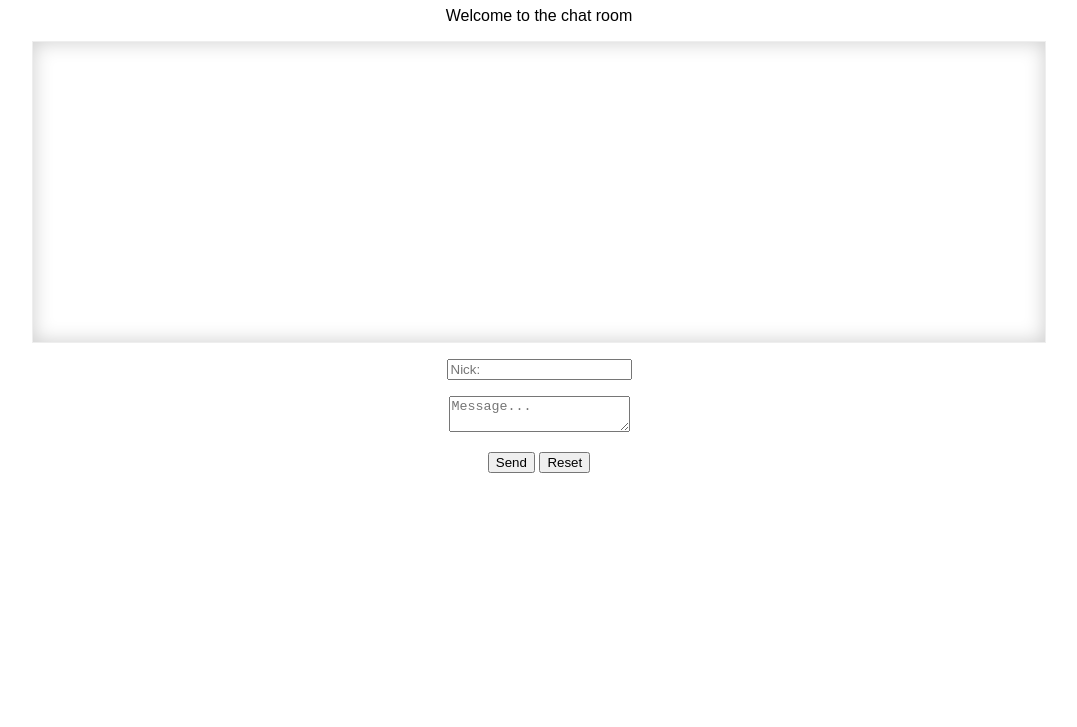
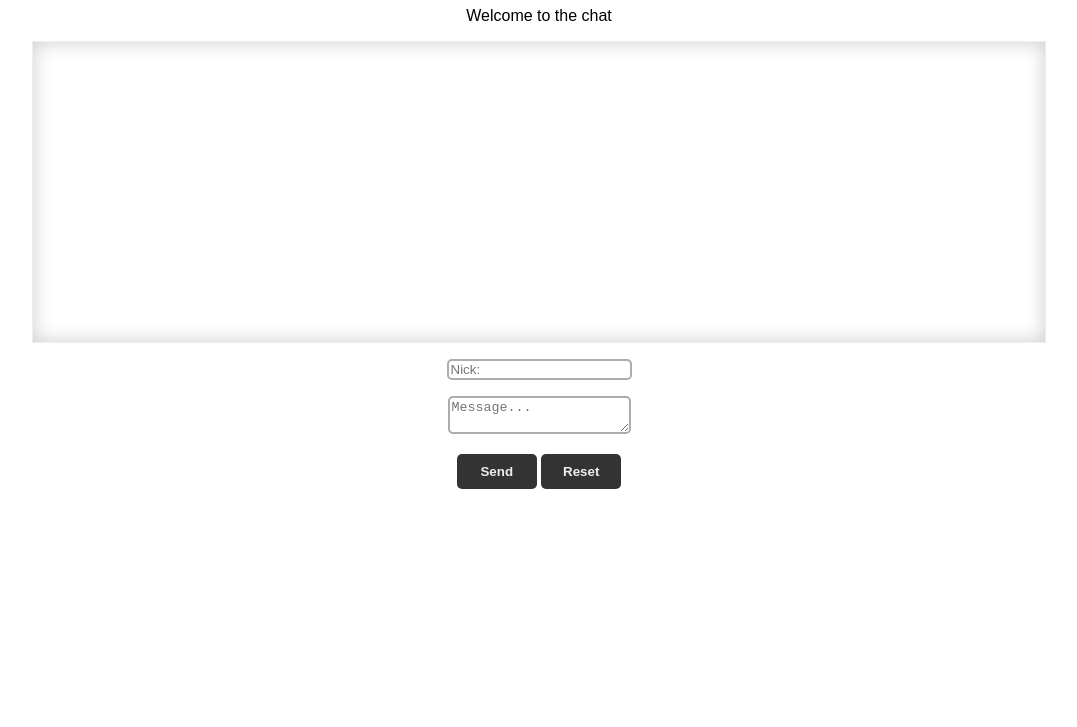
Before and after one commit to JhonathanMusa/chat_socket_io, a website: page client/index.html in a window 1280 px wide. Shown: the part 73-800 px from the top of the page, without its empty margins (101-1178 px from the left). Drawn offline with nearby package versions, Linux system fonts and the light colour scheme; no server answers.

Commit message:
change messages background

```diff
--- a/client/index.html
+++ b/client/index.html
@@ -4,14 +4,14 @@
     <meta charset="UTF-8" />
     <meta name="viewport" content="width=device-width, initial-scale=1.0" />
     <title>Document</title>
-    <link rel="stylesheet" href="style.css">
+    <link rel="stylesheet" href="style.css" />
     <script type="text/javascript" src="/socket.io/socket.io.js"></script>
   </head>
   <body>
     <div id="container">
-      <h1>Private chat room</h1>
+      <h1>Private Chat Room</h1>
 
-      <p>Welcome to the chat room</p>
+      <p>Welcome to the chat</p>
 
       <div id="messages"></div>
 
@@ -23,8 +23,8 @@
           <textarea id="text" placeholder="Message..."></textarea>
         </p>
         <p>
-          <input type="submit" value="Send" />
-          <input type="reset" value="Reset" />
+          <input type="submit" value="Send" id="send_btn" />
+          <input type="reset" value="Reset" id="send_btn" />
         </p>
       </form>
     </div>
--- a/client/style.css
+++ b/client/style.css
@@ -24,7 +24,32 @@ body {
   margin: 0 auto;
   margin-top: 20px;
   padding: 5px;
+  border-radius: 10px;
+  border: 1px solid #ccc;
+  /* background: rgb(116, 197, 147); */
+  background: linear-gradient(to left, rgb(119, 0, 255), rgb(0, 238, 255));
+  color: #ffffff;
+  font-weight: bold;
+}
+
+#text,
+#nickname {
   border-radius: 5px;
-  border: 1px solid #ccc;
-  background: rgb(116, 197, 147);
+  border: 2px solid rgb(173, 172, 172);
 }
+
+#send_btn {
+  background: #333;
+  color: #eee;
+  border-radius: 5px;
+  border: none;
+  padding: 10px;
+  width: 80px;
+  font-weight: bold;
+}
+
+#send_btn:hover {
+  background: #eee;
+  color: #000000;
+  font-weight: bold;
+}
```
